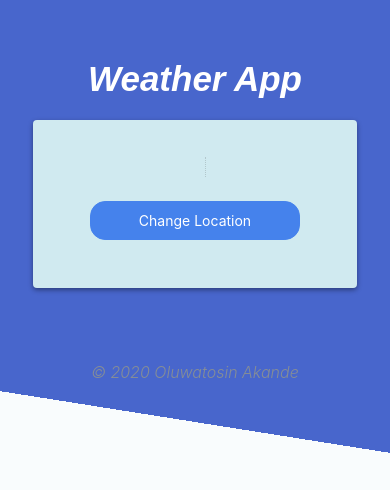
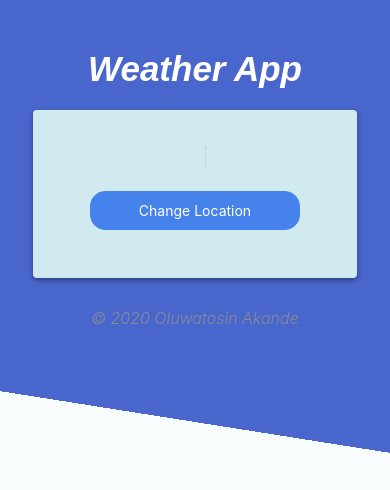
Before and after one commit to dkrest1/mini-javascript-project, a plain HTML site: page weatherApp/index.html in a window 390 px wide. Drawn offline with nearby package versions, Linux system fonts and the light colour scheme; no server answers.

```diff
--- a/weatherApp/css/style.css
+++ b/weatherApp/css/style.css
@@ -12,6 +12,7 @@
 body {
     background: linear-gradient(189deg, #4866cc 0%, #4866cc 60%, #f9fcfd 40%);
     background-repeat: no-repeat;
+    background-size: cover;
     height: 100vh;
     color: #000;
     font-family: 'open-sans', sans-serif;
@@ -29,7 +30,6 @@
     font-style: italic;
     text-align: center;
     margin-bottom: 20px;
-    margin-top: 10px;
     font-size: 35px;
     color: #fff;
     text-shadow: 0 1px 2px 4px rgba(0, 0, 0, .6);
@@ -112,4 +112,12 @@
 .copyright {
     font-size: 16px;
     font-style: italic;
+    margin: -10px  0 10px 0;
 }
+
+@media only screen and (max-width: 37.5em) {
+    .copyright {
+        margin-top: -20px;
+    }
+
+}
--- a/weatherApp/index.html
+++ b/weatherApp/index.html
@@ -39,7 +39,7 @@
             </div>
         </div>
     </div>
-    <p class="copyright text-center lead mt-4">&copy; 2020 Oluwatosin Akande</p>
+    <p class="copyright text-center lead">&copy; 2020 Oluwatosin Akande</p>
 
 
     <!-- Modal -->
```
